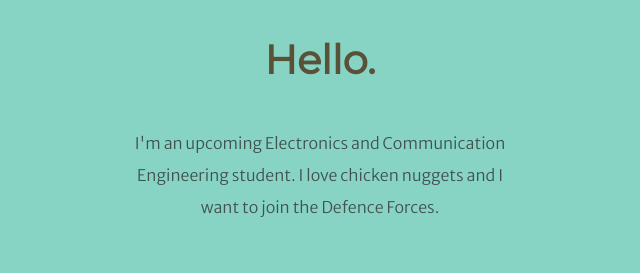
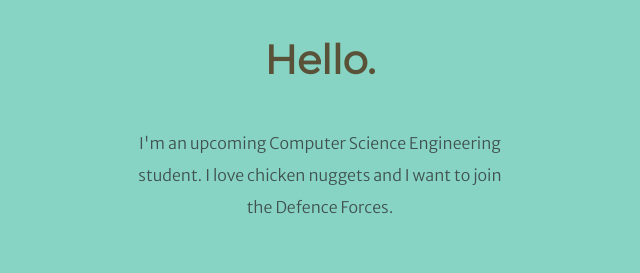
Before and after one commit to Archie217/PersonalSite, a plain HTML site: page index.html in a window 1280 px wide. Shown: the part 961-1234 px from the top of the page, 320-960 px from the left. Drawn offline with Linux system fonts and the light colour scheme.

Commit message:
Update index.html
Changed my stream.

```diff
--- a/index.html
+++ b/index.html
@@ -23,7 +23,7 @@
     <div class="profile">
       <img class="profile-img" src="Images/MyProfile.png" alt="My-Profile-Pic">
       <h2>Hello.</h2>
-      <p class="intro">I'm an upcoming Electronics and Communication Engineering student. I love chicken nuggets and I want to join the Defence Forces.</p>
+      <p class="intro">I'm an upcoming Computer Science Engineering student. I love chicken nuggets and I want to join the Defence Forces.</p>
     </div>
     <hr>
     <div class="skills">
```
